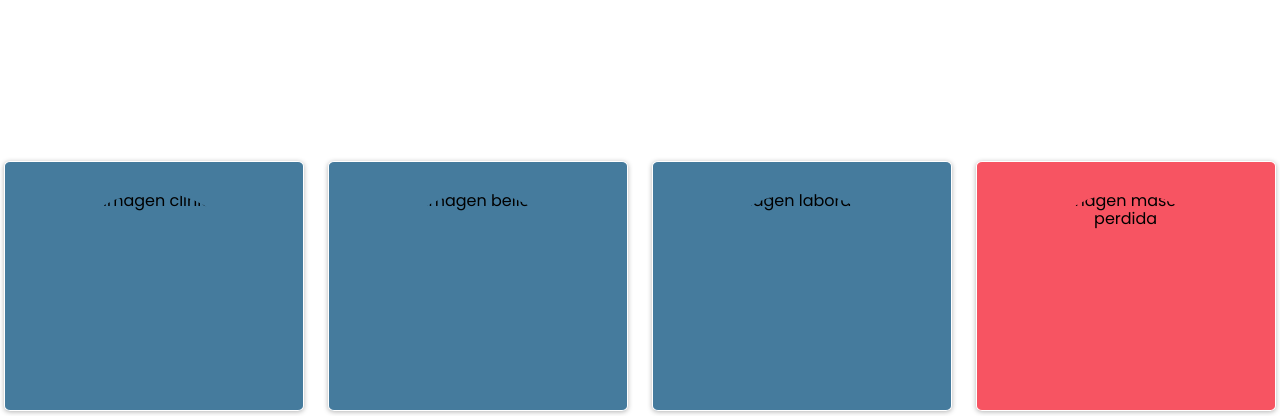
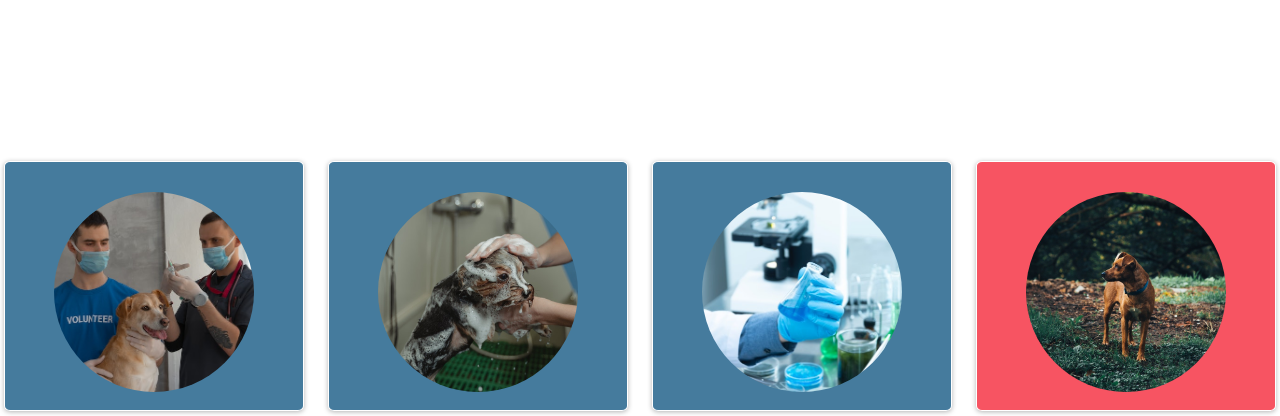
Before and after one commit to YesseniaRP/Pet-Master, a plain HTML site: page front/servicios.html in a window 1280 px wide. Shown: the part 159-575 px from the top of the page. Drawn offline with Linux system fonts and the light colour scheme; the site is published under a folder, as on GitHub Pages, so addresses that start at the root find nothing.

Commit message:
Correcion imagenes servicios

```diff
--- a/front/servicios.html
+++ b/front/servicios.html
@@ -32,7 +32,7 @@
         <div class="cards__servicios">
             <div class="card__servicios">
                 <div class="card__imagen">
-                    <img src="/img/servicio1.jpg" alt="Imagen clinica">
+                    <img src="img/servicio1.jpg" alt="Imagen clinica">
                 </div>
                 <div class="card__contenido desplazar">
                     <p>Clinica</p>
@@ -43,7 +43,7 @@
 
             <div class="card__servicios">
                 <div class="card__imagen">
-                    <img src="/img/servicio2.jpg" alt="Imagen belleza">
+                    <img src="img/servicio2.jpg" alt="Imagen belleza">
                 </div>
                 <div class="card__contenido">
                     <p>Belleza</p>
@@ -54,7 +54,7 @@
 
             <div class="card__servicios">
                 <div class="card__imagen">
-                    <img src="/img/servicio3.jpg" alt="Imagen laboratorio">
+                    <img src="img/servicio3.jpg" alt="Imagen laboratorio">
                 </div>
                 <div class="card__contenido">
                     <p>Laboratorio</p>
@@ -65,7 +65,7 @@
 
             <div class="card__servicios">
                 <div class="card__imagen">
-                    <img src="/img/servicio4.jpg" alt="Imagen mascota perdida">
+                    <img src="img/servicio4.jpg" alt="Imagen mascota perdida">
                 </div>
                 <div class="card__contenido">
                     <p>Reportar una mascota perdida</p>
```
Also changed, not shown: front/formulario.html (+1 -1 lines), front/formulario_rescate.html (+1 -1 lines).
